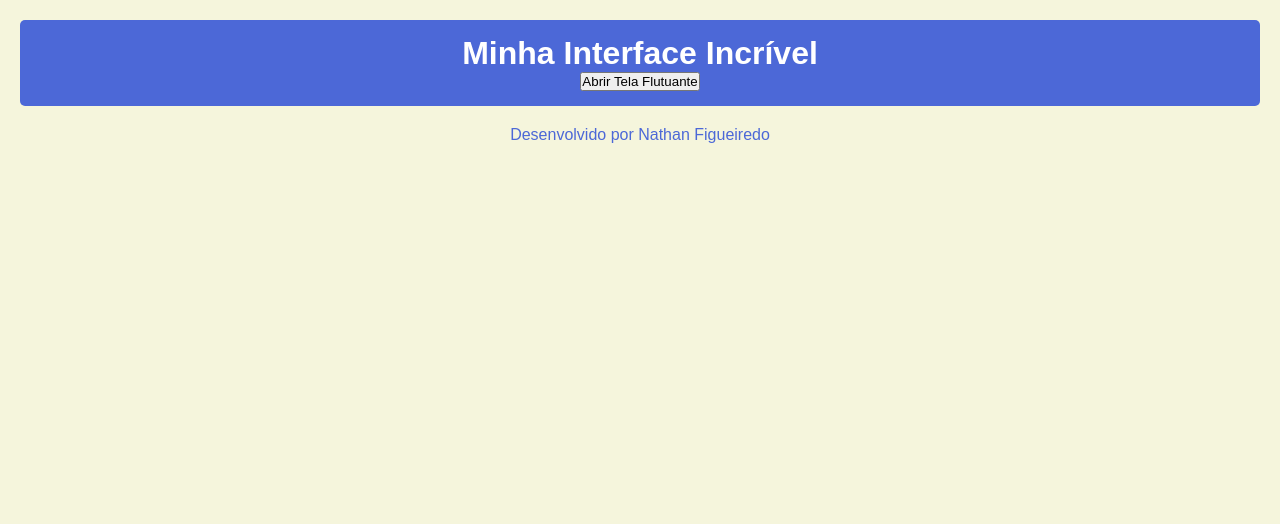
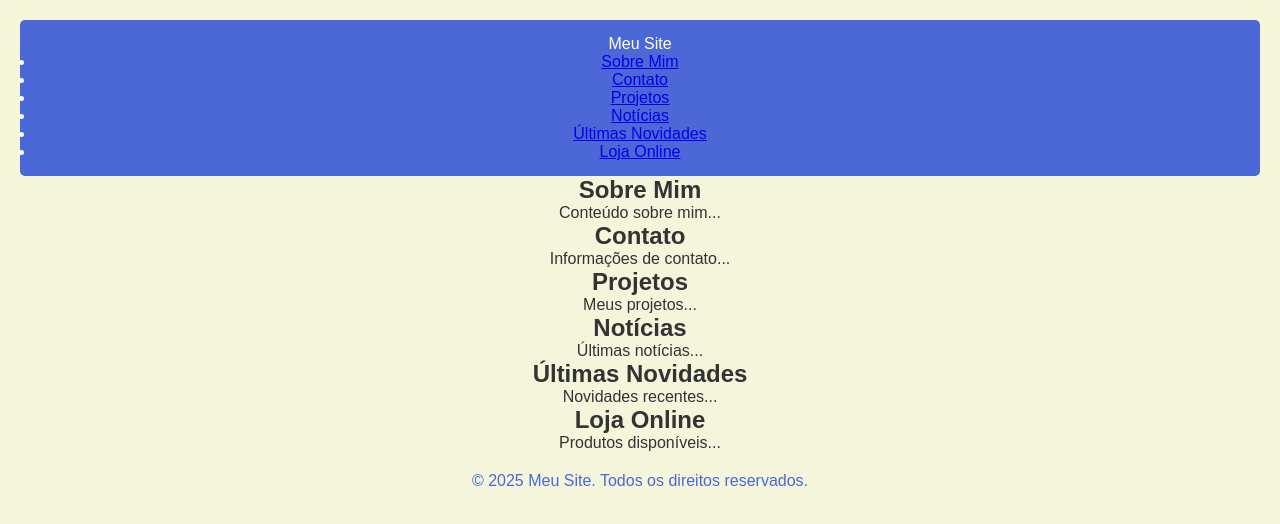
Before and after one commit to Nathan-eng-2n/teste1, a plain HTML site: page index.html in a window 1280 px wide. Drawn offline with Linux system fonts and the light colour scheme.

Commit message:
Update index.html

```diff
--- a/index.html
+++ b/index.html
@@ -1,29 +1,58 @@
 <!DOCTYPE html>
-<html lang="pt-BR">
+<html lang="pt-br">
 <head>
     <meta charset="UTF-8">
     <meta name="viewport" content="width=device-width, initial-scale=1.0">
-    <title>Interface Responsiva com JS</title>
+    <title>Site Responsivo</title>
     <link rel="stylesheet" href="styles.css">
 </head>
 <body>
-
     <header>
-        <h1>Minha Interface Incrível</h1>
-        <button id="openModalBtn">Abrir Tela Flutuante</button>
+        <nav class="navbar">
+            <div class="logo">Meu Site</div>
+            <ul class="nav-links">
+                <li><a href="#sobre">Sobre Mim</a></li>
+                <li><a href="#contato">Contato</a></li>
+                <li><a href="#projetos">Projetos</a></li>
+                <li><a href="#noticias">Notícias</a></li>
+                <li><a href="#novidades">Últimas Novidades</a></li>
+                <li><a href="#loja">Loja Online</a></li>
+            </ul>
+        </nav>
     </header>
 
-    <!-- Tela Flutuante (Modal) -->
-    <div id="modal" class="modal">
-        <div class="modal-content">
-            <span id="closeBtn" class="close">&times;</span>
-            <h2>Bem-vindo à Tela Flutuante!</h2>
-            <p>Este é um exemplo de tela flutuante com JavaScript.</p>
-        </div>
-    </div>
+    <section id="sobre" class="section">
+        <h2>Sobre Mim</h2>
+        <p>Conteúdo sobre mim...</p>
+    </section>
+
+    <section id="contato" class="section">
+        <h2>Contato</h2>
+        <p>Informações de contato...</p>
+    </section>
+
+    <section id="projetos" class="section">
+        <h2>Projetos</h2>
+        <p>Meus projetos...</p>
+    </section>
+
+    <section id="noticias" class="section">
+        <h2>Notícias</h2>
+        <p>Últimas notícias...</p>
+    </section>
+
+    <section id="novidades" class="section">
+        <h2>Últimas Novidades</h2>
+        <p>Novidades recentes...</p>
+    </section>
+
+    <section id="loja" class="section">
+        <h2>Loja Online</h2>
+        <p>Produtos disponíveis...</p>
+    </section>
 
     <footer>
-        <p>Desenvolvido por Nathan Figueiredo</p>
+        <p>&copy; 2025 Meu Site. Todos os direitos reservados.</p>
     </footer>
 
     <script src="script.js"></script>
```
